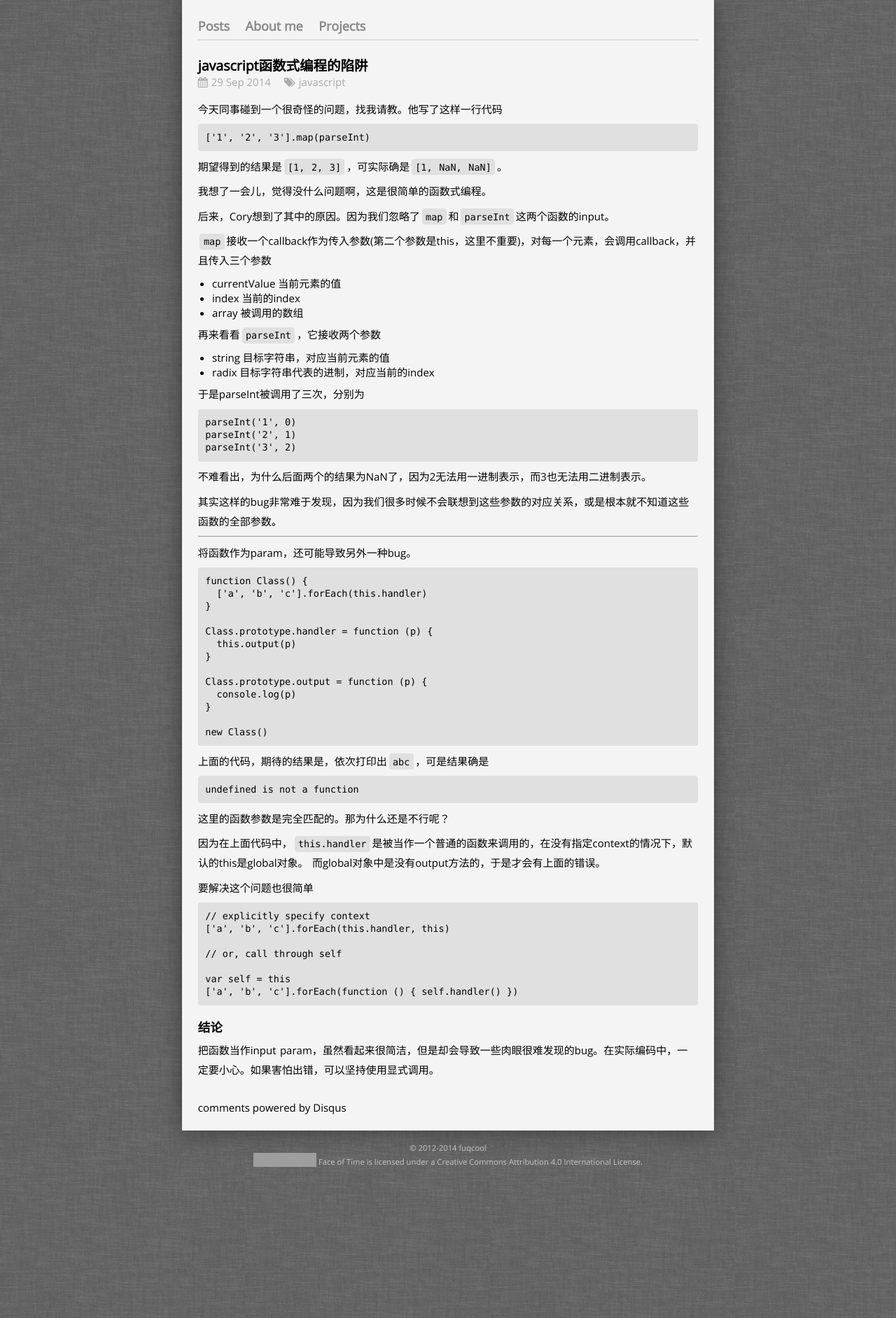
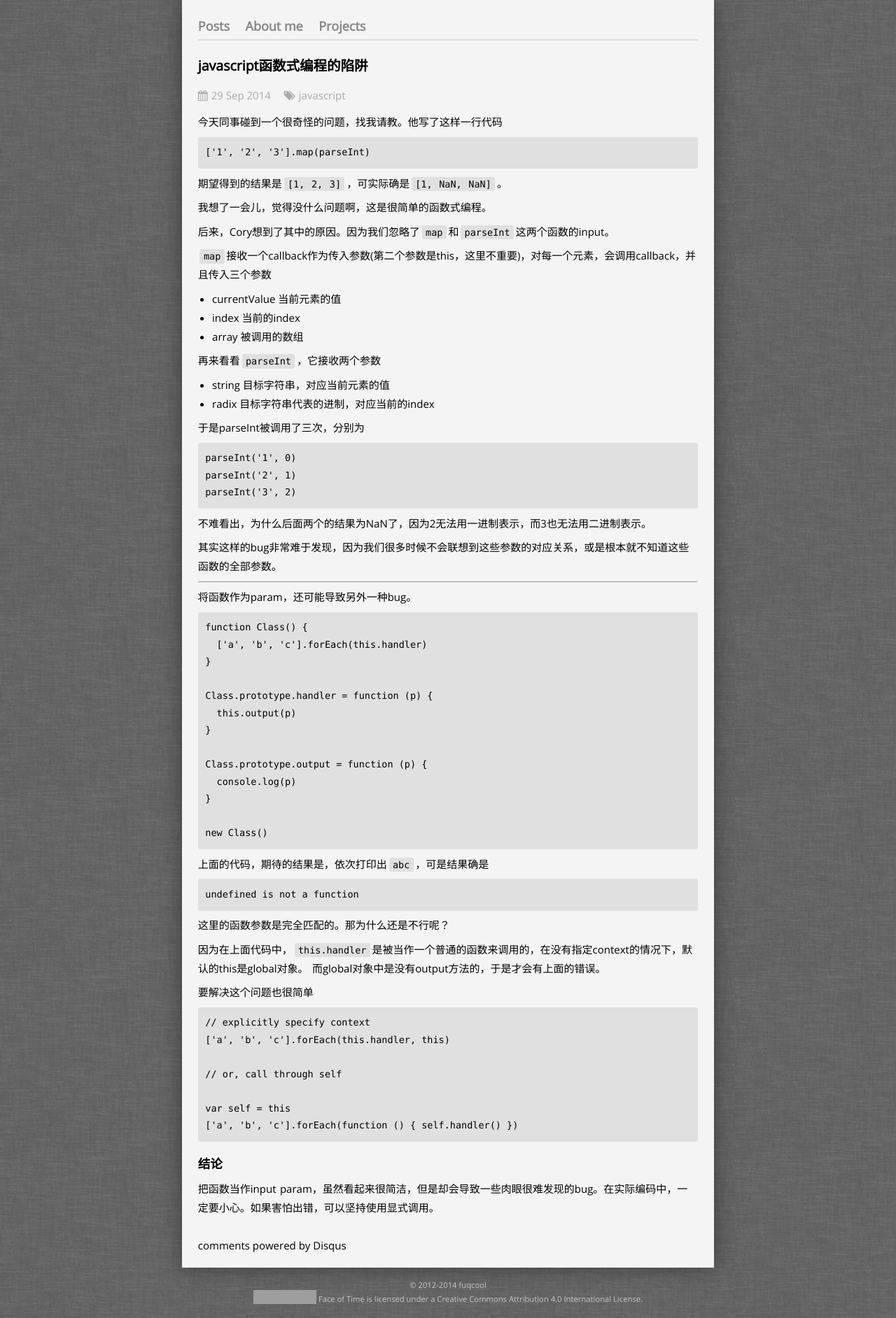
Before and after one commit to fuqcool/fuqcool.github.io, a Jekyll site: the page built from _posts/2014-09-29-function-as-input-param.md, in a window 1280 px wide. Shown: the whole page at 70% size. Built offline with Jekyll 4.4.1, drawn with Linux system fonts in a browser that asks for light colours; Markdown is read by kramdown in place of the engine named in the settings; comment, search, counter and statistics services are not loaded; before the commit the page ends 1688 px from its top, so only the background shows below that; grey boxes are pictures that could not be loaded.

Commit message:
style stuff

```diff
--- a/css/main.css
+++ b/css/main.css
@@ -29,15 +29,23 @@ body {
   }
 }
 
-h1 { font-size: 1.5em; }
-h2 { font-size: 1.3em; }
+h1 {
+  font-size: 1.5em;
+  margin: 1.2em 0;
+}
 
-h2, h3, h4 { margin-top: 1em; }
+h2 {
+  font-size: 1.3em;
+  margin: 1em 0;
+}
+
+h3, h4 {
+  margin: 1em 0 0.5em 0;
+}
 
 p {
     margin: 0.5em 0;
     font-size: 1em;
-    line-height: 28px;
     word-spacing: 0.1em;
 }
 
@@ -190,8 +198,9 @@ a:hover {
 
 /* standard */
 .post {
-    margin-bottom: 2em;
-    margin-top: 1em;
+  margin-bottom: 2em;
+  margin-top: 1em;
+  line-height: 1.8em;
 }
 
 .post a {
@@ -203,8 +212,8 @@ a:hover {
 }
 
 .post code {
-    font-size: 0.9em;
-    font-family: Monaco, Consolas, Monospace;
+  font-size: 0.9em;
+  font-family: Monaco, Consolas, Monospace;
 }
 
 .post pre {
@@ -212,6 +221,7 @@ a:hover {
   padding: 0.7em;
   border-radius: 3px;
   overflow-x: auto;
+  line-height: 1.5em;
 }
 
 .post ul, .post ol {
@@ -220,11 +230,11 @@ a:hover {
 
 .post p code {
   background-color: #e0e0e0;
-  padding: 0.1em 0.4em;
+  padding: 0 0.4em;
   display: inline-block;
-  line-height: 20px;
-  border-radius: 4px;
+  border-radius: 3px;
   margin: 0 0.2em;
+  line-height: 1.5em;
 }
 
 .post pre code {
```
